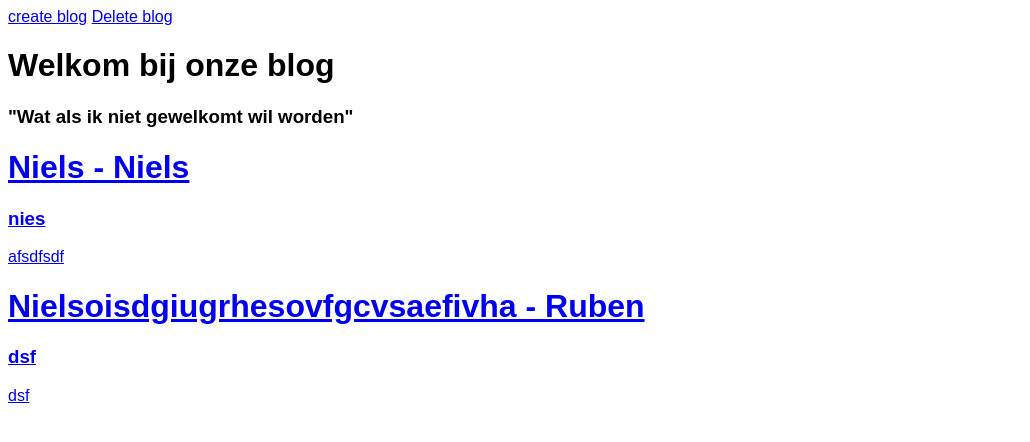
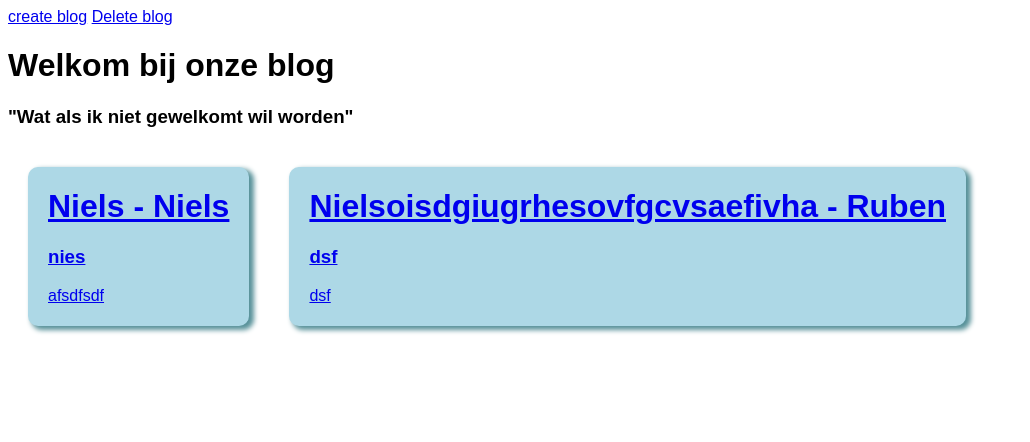
Before and after one commit to 103416/database-blog, a PHP site: page / in a window 1280 px wide. Shown: the top 442 px of the page, without its empty margins (0-1030 px from the left). Run offline with PHP 8.4, Linux system fonts and the light colour scheme; data comes from the database, SQL or seed files in the repository.

Commit message:
style joepie

```diff
--- a/index.php
+++ b/index.php
@@ -32,12 +32,16 @@ $result = $stmt->fetchAll();
 <h1>Welkom bij onze blog</h1>
 
 <h3>"Wat als ik niet gewelkomt wil worden"</h3>
+<div id="main">
     <?php foreach ($result as $row) { ?>
+<div class="db_section">
     <a href="./Read/index.php?ID=<?= $row['BlogNummer']; ?>" class="ding">
          <h1><?= $row['BlogOnderwerp']. " - " . $row["wie"]?></h1>
         <h3><?= $row["BlogSubTekst"]?></h3>
         <p><?= $row["BlogBody"]?></p>
     </a>
+</div>
     <?php }?>
+</div>
 </body>
 </html>
```
